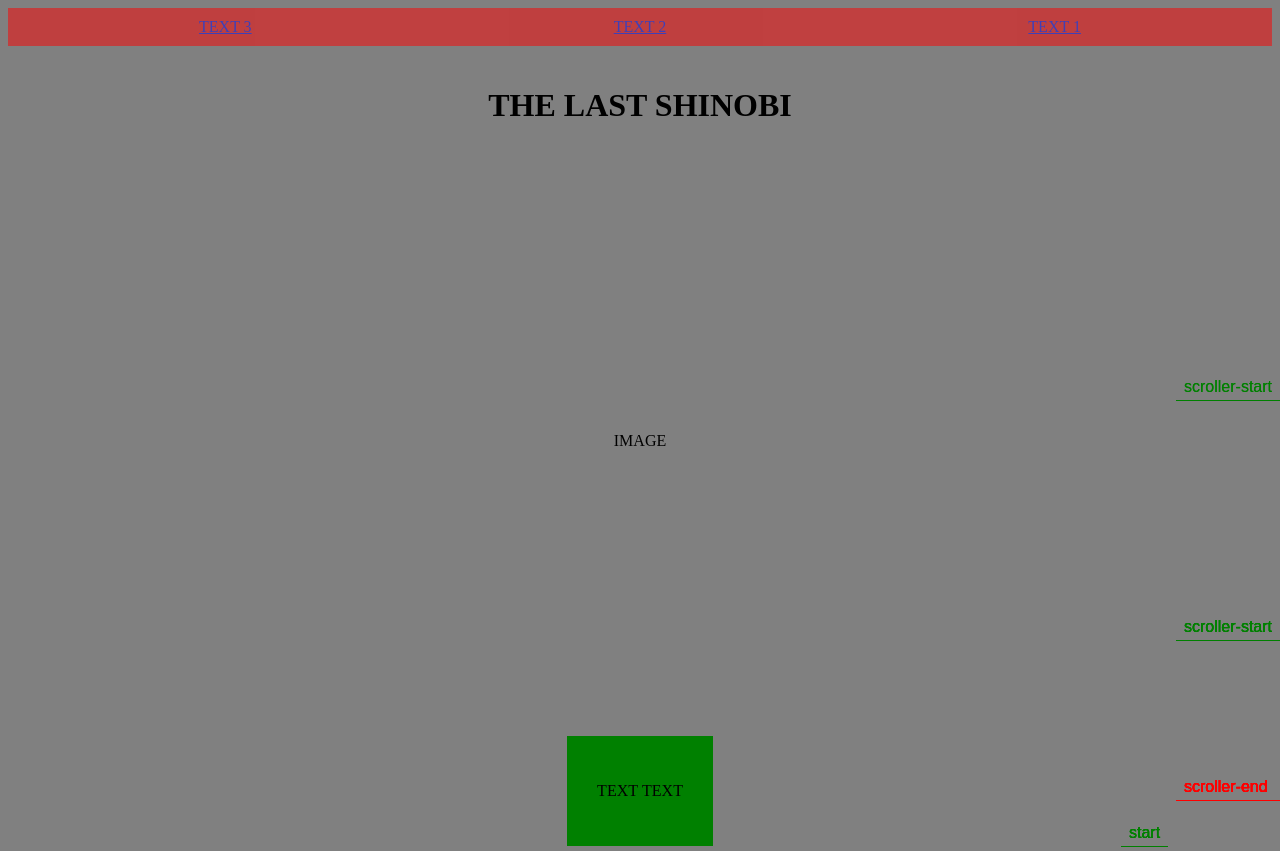
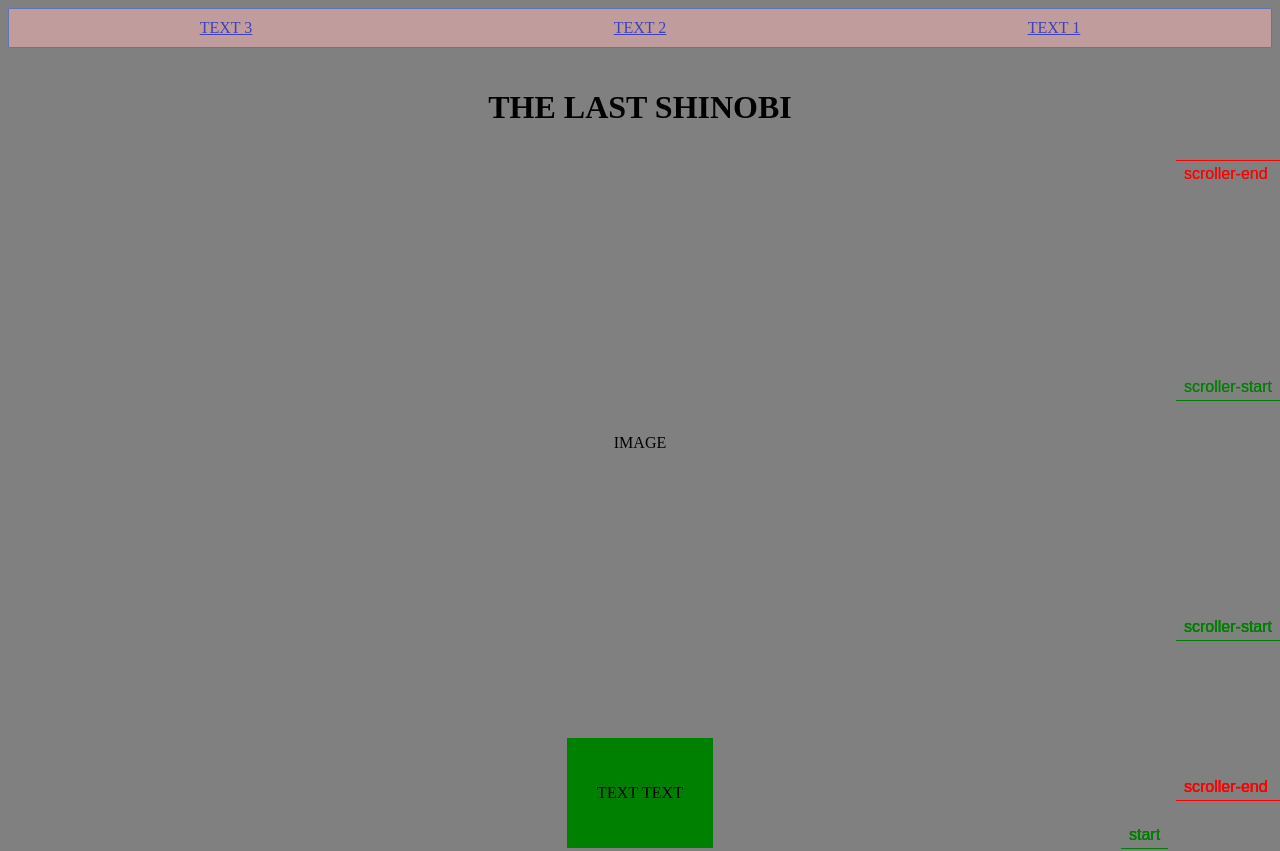
Before and after one commit to Midori92/Landing_page, a React (Vite) app: page / in a window 1280 px wide. Shown: the top 851 px of the page. Built offline with nearby package versions, Linux system fonts and the light colour scheme.

Commit message:
Making navbar sticky

```diff
--- a/src/App.css
+++ b/src/App.css
@@ -2,15 +2,25 @@ html{
   background-color: gray;
 }
 
+nav{
+  position: sticky;
+  top: 0;
+  z-index: 1000;
+
+}
+
 .nav_bar{
-  background-color: red;
+  background-color: rgb(255, 183, 183);
   color: white;
+  border: solid royalblue 1px;
+  border-radius: 1px;
   padding: 10px;
   display: flex;
   flex-direction: row-reverse;
   justify-content: space-around;
   opacity: 50%;
   flex: right;
+
 }
 
 .nav_bar a:focus{
--- a/src/section2.jsx
+++ b/src/section2.jsx
@@ -37,7 +37,7 @@ function Section_2(){
       scrollTrigger: {
         trigger: section2Ref.current,
         start: "top 80%",
-        end: "bottom bottom",
+        end: "top 20%",
         scrub: true,
         markers: true
       }
@@ -50,8 +50,8 @@ function Section_2(){
 
     scrollTrigger: {
         trigger: section2Ref.current,
-        start: "top center",
-        end: "bottom bottom",
+        start: "top 80%",
+        end: "top 20%",
         scrub: true,
 
     },
```
